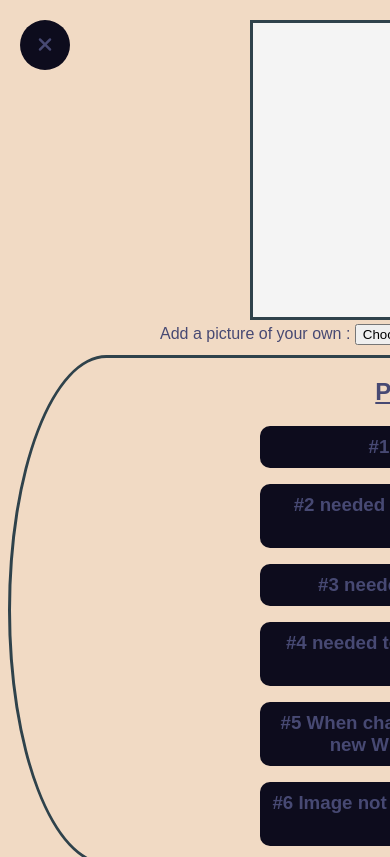
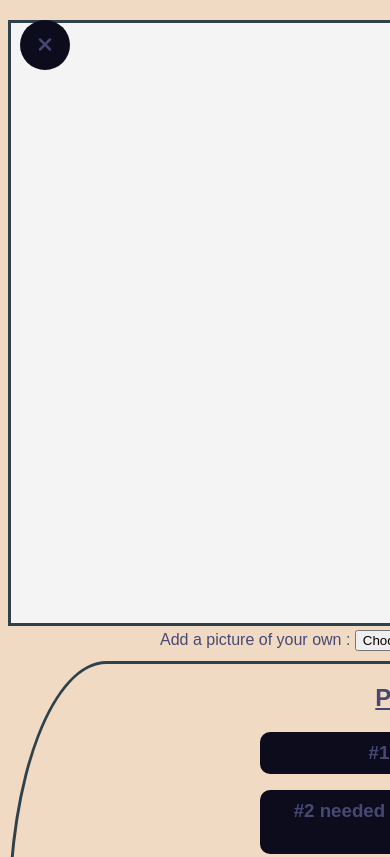
Before and after one commit to Pyroheart/Site_perso, a plain HTML site: page Site_perso/menu/Puzzle_Game/PuzzleGame.html in a window 390 px wide. Shown: the top 857 px of the page. Drawn offline with nearby package versions, Linux system fonts and the light colour scheme.

Commit message:
Update PuzzleGame.css
need to fix before media queries

```diff
--- a/Site_perso/menu/Puzzle_Game/PuzzleGame.css
+++ b/Site_perso/menu/Puzzle_Game/PuzzleGame.css
@@ -87,24 +87,24 @@ h2 {
     background-color: var(--main-btn-hover-color);
 }
 
-/* Styles for the canvas */
-#canvas {
+/* Styles for the canvas but I need to fix pieces selection so that the media queries doesn't break it*/
+/* #canvas {
     width: 1000px;
     height: 600px;
-  }
+  } */
 
   /* Media query for mobile devices */
-  @media only screen and (max-width: 800px) {
+/*   @media only screen and (max-width: 800px) {
     #canvas {
       width: 750px;
       height: 450px;
     }
-  }
+  } */
 
   /* Media query for mobile devices */
-  @media only screen and (max-width: 500px) {
+/*   @media only screen and (max-width: 500px) {
     #canvas {
       width: 500px;
       height: 300px;
     }
-  }
+  } */
```
